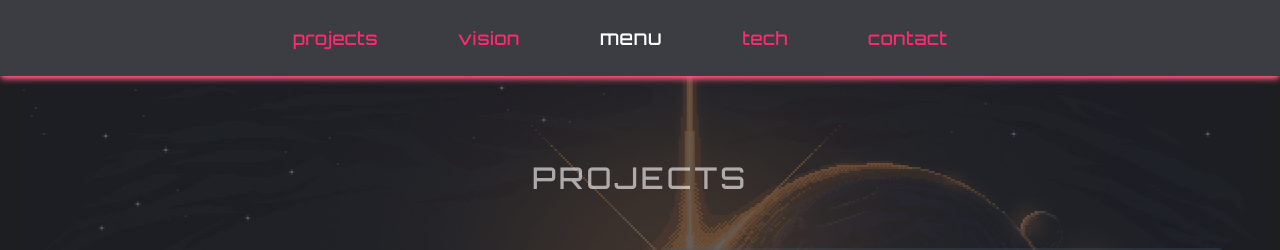
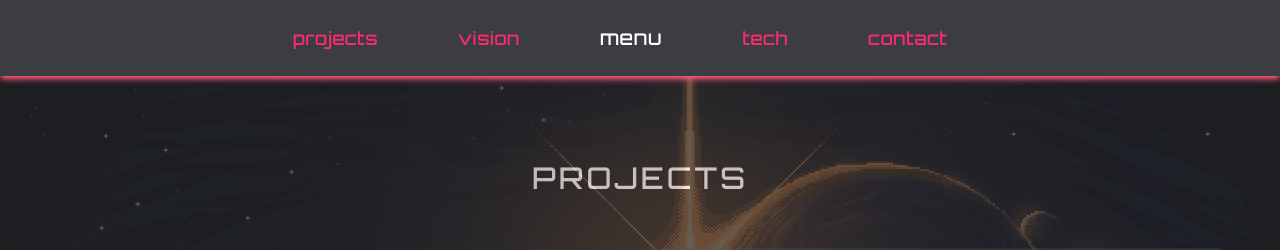
Before and after one commit to gopiinho/devProfile, a Next.js app: page /projects in a window 1280 px wide. Shown: the top 250 px of the page. Built offline with nearby package versions, Linux system fonts and the light colour scheme; a web font is replaced by a local one.

Commit message:
Projects background position changed to fixed

```diff
--- a/pages/projects.jsx
+++ b/pages/projects.jsx
@@ -20,12 +20,12 @@ const Projects = () => {
       <Image
         src={projectBG}
         alt="/"
-        className="absolute inset-0 w-full h-full object-cover z--1 opacity-30 pointer-events-none"
+        className="fixed inset-0 w-full h-full object-cover z--1 opacity-30 pointer-events-none"
         priority
         unoptimized={true}
       />
       <div className="neonH2 flex items-center justify-center cursor-default">
-        <h2 className="text-3xl tracking-widest uppercase text-cyber text-center my-12 font-cyber opacity-60 hover:opacity-100 duration-200">
+        <h2 className="text-3xl tracking-widest uppercase text-cyber text-center my-12 font-cyber  duration-200">
           Projects
         </h2>
       </div>
```
